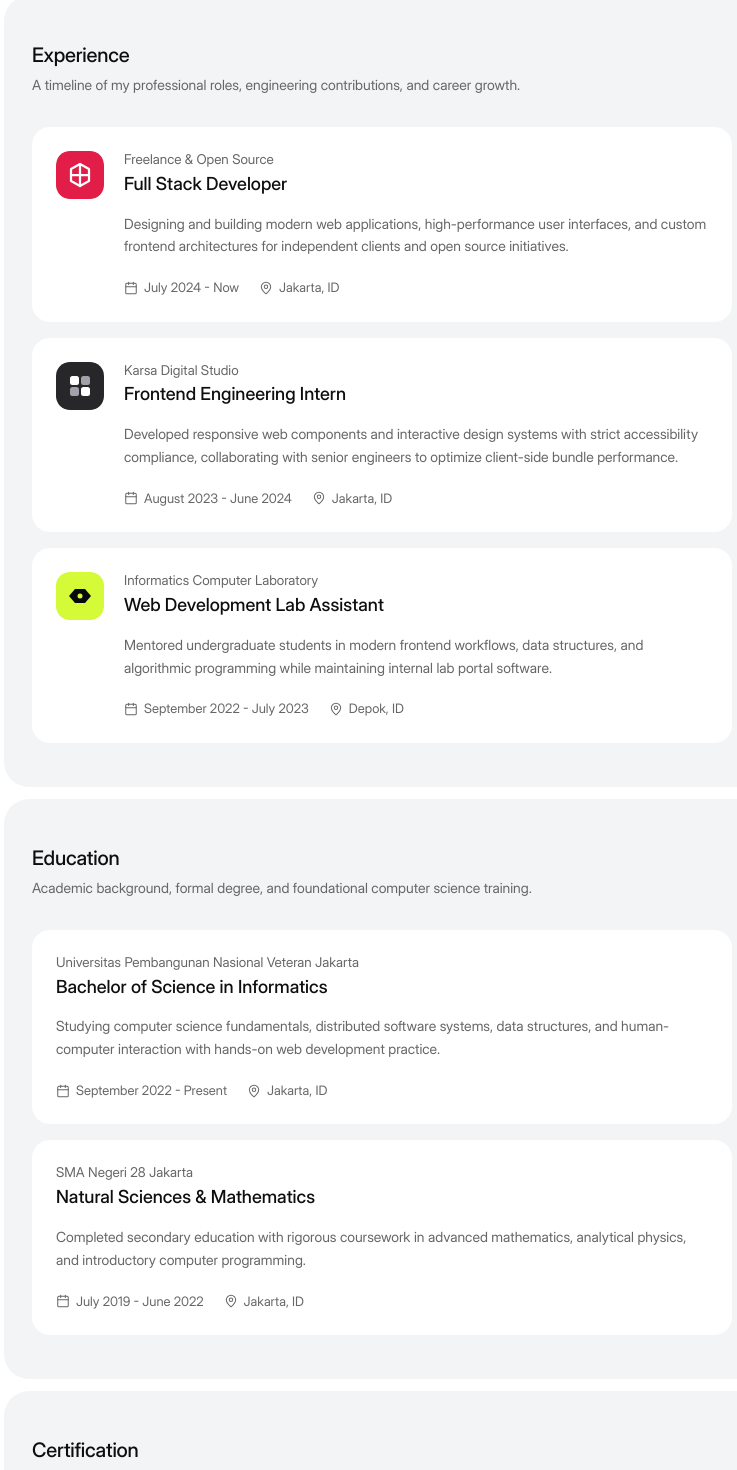
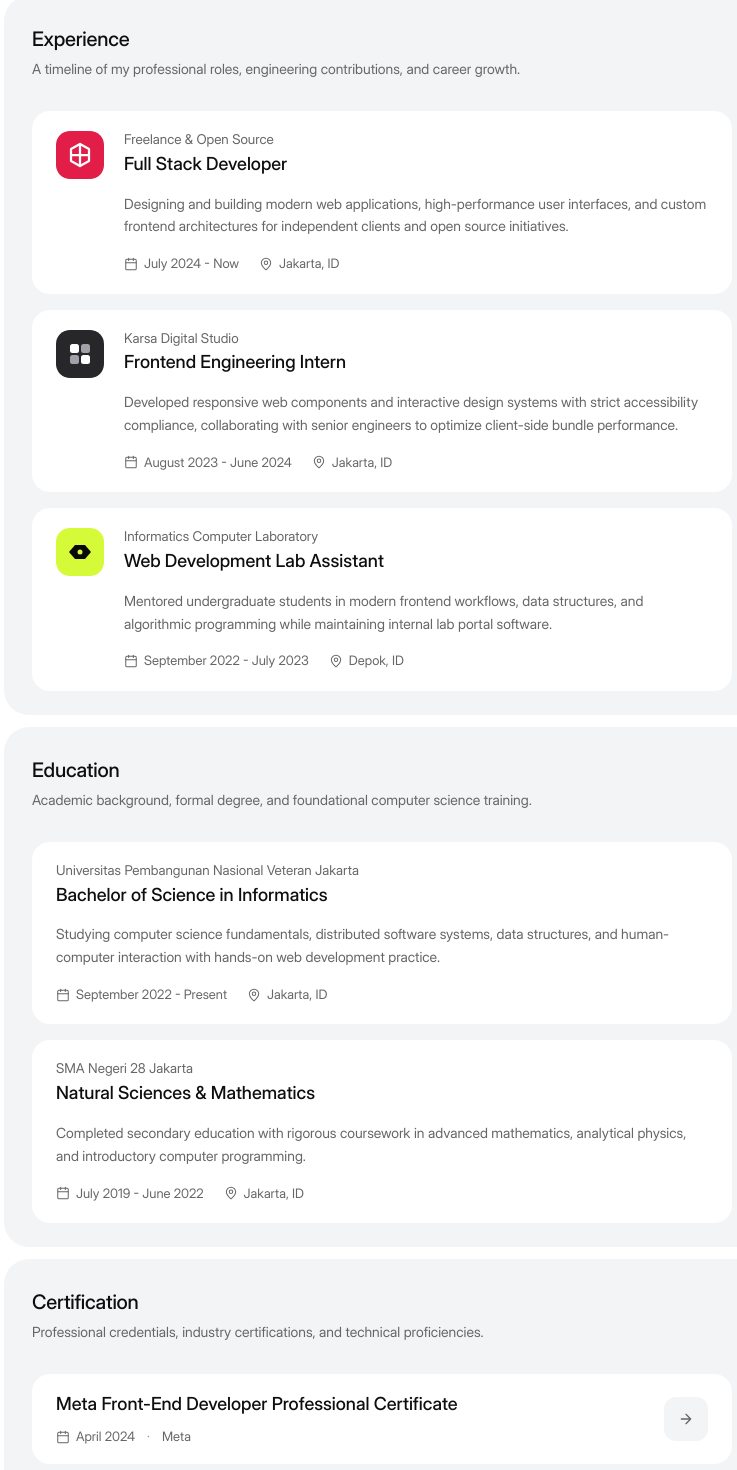
Before and after one commit to zidan-maulana/zidan-portfolio, a Next.js app: page / in a window 1280 px wide. Shown: the part 1620-3090 px from the top of the page, without its empty margins (258-995 px from the left). Built offline with nearby package versions, Linux system fonts and the light colour scheme.

Commit message:
style: reduce bottom whitespace on cards and section containers

```diff
--- a/src/components/certification.tsx
+++ b/src/components/certification.tsx
@@ -13,7 +13,7 @@ export function Certification({ certifications }: CertificationProps) {
     <section
       id="certification"
       aria-label="Sertifikasi"
-      className="relative w-full overflow-hidden rounded-[24px] sm:rounded-[25px] bg-nav-bg px-4 sm:px-6 md:px-7 py-6 sm:py-8 md:py-[44px]"
+      className="relative w-full overflow-hidden rounded-[24px] sm:rounded-[25px] bg-nav-bg px-4 sm:px-6 md:px-7 pt-5 sm:pt-6 md:pt-7 pb-4 sm:pb-5 md:pb-6"
     >
       {/* Header Section Sesuai Konsistensi Website (Gambar 1) */}
       <div className="flex flex-col">
@@ -30,7 +30,7 @@ export function Certification({ certifications }: CertificationProps) {
         {certifications.map((cert) => (
           <div
             key={cert.id}
-            className="rounded-[18px] bg-surface p-5 sm:p-6 transition-colors duration-200"
+            className="rounded-[18px] bg-surface px-4 py-3.5 sm:px-5 sm:py-4 md:px-6 md:py-4.5 transition-colors duration-200"
           >
             <div className="flex items-center justify-between gap-4">
               <div className="flex flex-col min-w-0">
--- a/src/components/education.tsx
+++ b/src/components/education.tsx
@@ -13,7 +13,7 @@ export function Education({ educations }: EducationProps) {
     <section
       id="education"
       aria-label="Pendidikan"
-      className="relative w-full overflow-hidden rounded-[24px] sm:rounded-[25px] bg-nav-bg px-4 sm:px-6 md:px-7 py-6 sm:py-8 md:py-[44px]"
+      className="relative w-full overflow-hidden rounded-[24px] sm:rounded-[25px] bg-nav-bg px-4 sm:px-6 md:px-7 pt-5 sm:pt-6 md:pt-7 pb-4 sm:pb-5 md:pb-6"
     >
       {/* Header Section Sesuai Konsistensi Website (Gambar 1) */}
       <div className="flex flex-col">
@@ -30,7 +30,7 @@ export function Education({ educations }: EducationProps) {
         {educations.map((edu) => (
           <div
             key={edu.id}
-            className="rounded-[18px] bg-surface p-5 sm:p-6 transition-colors duration-200"
+            className="rounded-[18px] bg-surface px-4 py-4 sm:px-5 sm:py-4.5 md:px-6 md:py-5 transition-colors duration-200"
           >
             <div className="flex flex-col">
               {/* Nama Institusi Pendidikan */}
@@ -49,7 +49,7 @@ export function Education({ educations }: EducationProps) {
               </p>
 
               {/* Baris Metadata: Periode dan Lokasi */}
-              <div className="mt-4 sm:mt-5 flex flex-wrap items-center gap-x-5 gap-y-2 text-[12.5px] sm:text-[13px] text-muted">
+              <div className="mt-3.5 sm:mt-4 flex flex-wrap items-center gap-x-5 gap-y-2 text-[12.5px] sm:text-[13px] text-muted">
                 <div className="inline-flex items-center gap-1.5">
                   <svg
                     className="h-3.5 w-3.5 shrink-0 text-muted"
--- a/src/components/experience.tsx
+++ b/src/components/experience.tsx
@@ -14,7 +14,7 @@ export function Experience({ experiences }: ExperienceProps) {
     <section
       id="experience"
       aria-label="Pengalaman Kerja"
-      className="relative w-full overflow-hidden rounded-[24px] sm:rounded-[25px] bg-nav-bg px-4 sm:px-6 md:px-7 py-6 sm:py-8 md:py-[44px]"
+      className="relative w-full overflow-hidden rounded-[24px] sm:rounded-[25px] bg-nav-bg px-4 sm:px-6 md:px-7 pt-5 sm:pt-6 md:pt-7 pb-4 sm:pb-5 md:pb-6"
     >
       {/* Header Section Sesuai Konsistensi Website (Gambar 1) */}
       <div className="flex flex-col">
@@ -31,7 +31,7 @@ export function Experience({ experiences }: ExperienceProps) {
         {experiences.map((exp) => (
           <div
             key={exp.id}
-            className="rounded-[18px] bg-surface p-5 sm:p-6 transition-colors duration-200"
+            className="rounded-[18px] bg-surface px-4 py-4 sm:px-5 sm:py-4.5 md:px-6 md:py-5 transition-colors duration-200"
           >
             <div className="flex items-start gap-4 sm:gap-5">
               {/* Kolom Kiri: Logo Organisasi (Tanpa Stroke) */}
@@ -64,7 +64,7 @@ export function Experience({ experiences }: ExperienceProps) {
                 </p>
 
                 {/* Baris Metadata: Periode dan Lokasi */}
-                <div className="mt-4 sm:mt-5 flex flex-wrap items-center gap-x-5 gap-y-2 text-[12.5px] sm:text-[13px] text-muted">
+                <div className="mt-3.5 sm:mt-4 flex flex-wrap items-center gap-x-5 gap-y-2 text-[12.5px] sm:text-[13px] text-muted">
                   <div className="inline-flex items-center gap-1.5">
                     <svg
                       className="h-3.5 w-3.5 shrink-0 text-muted"
```
